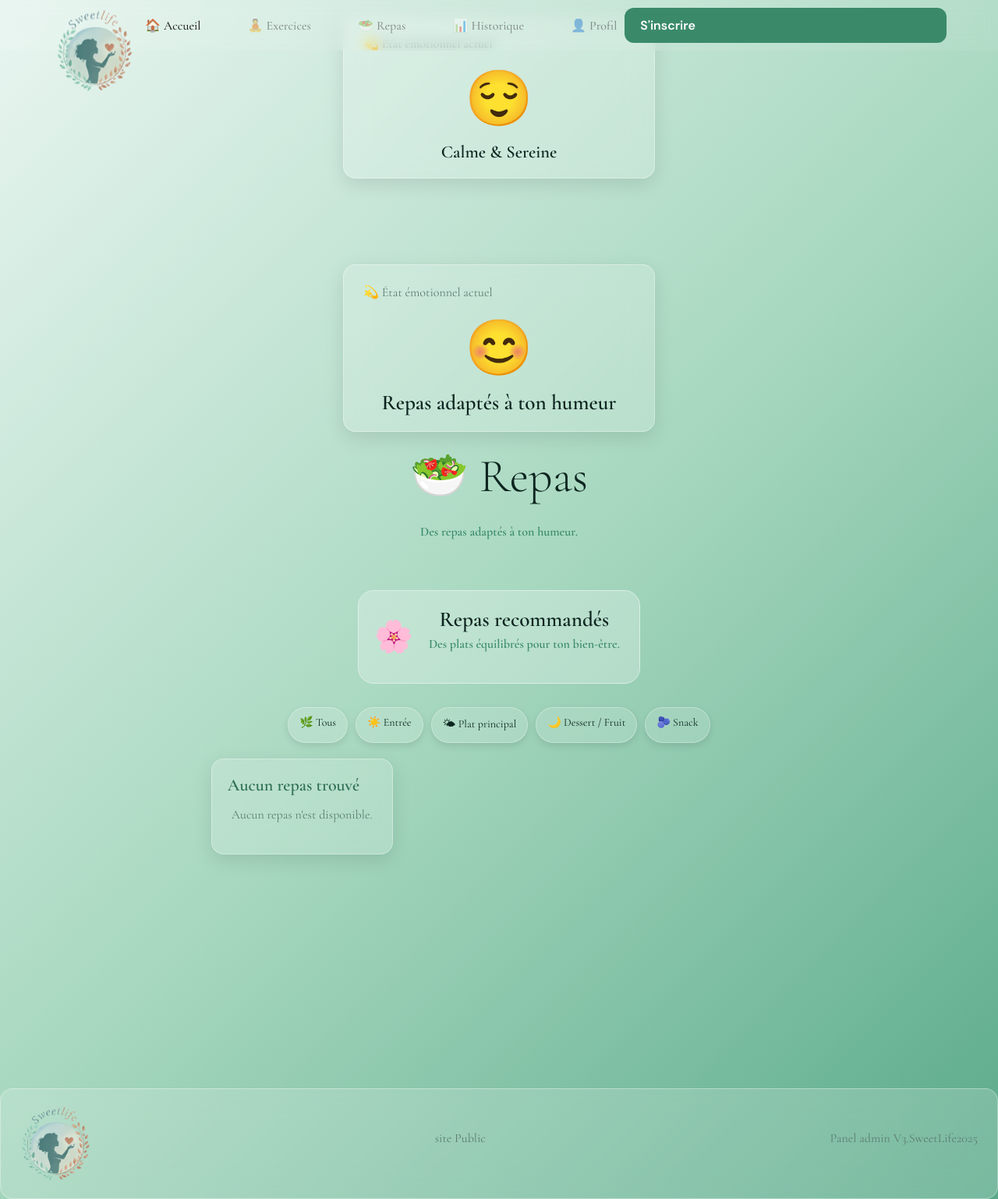
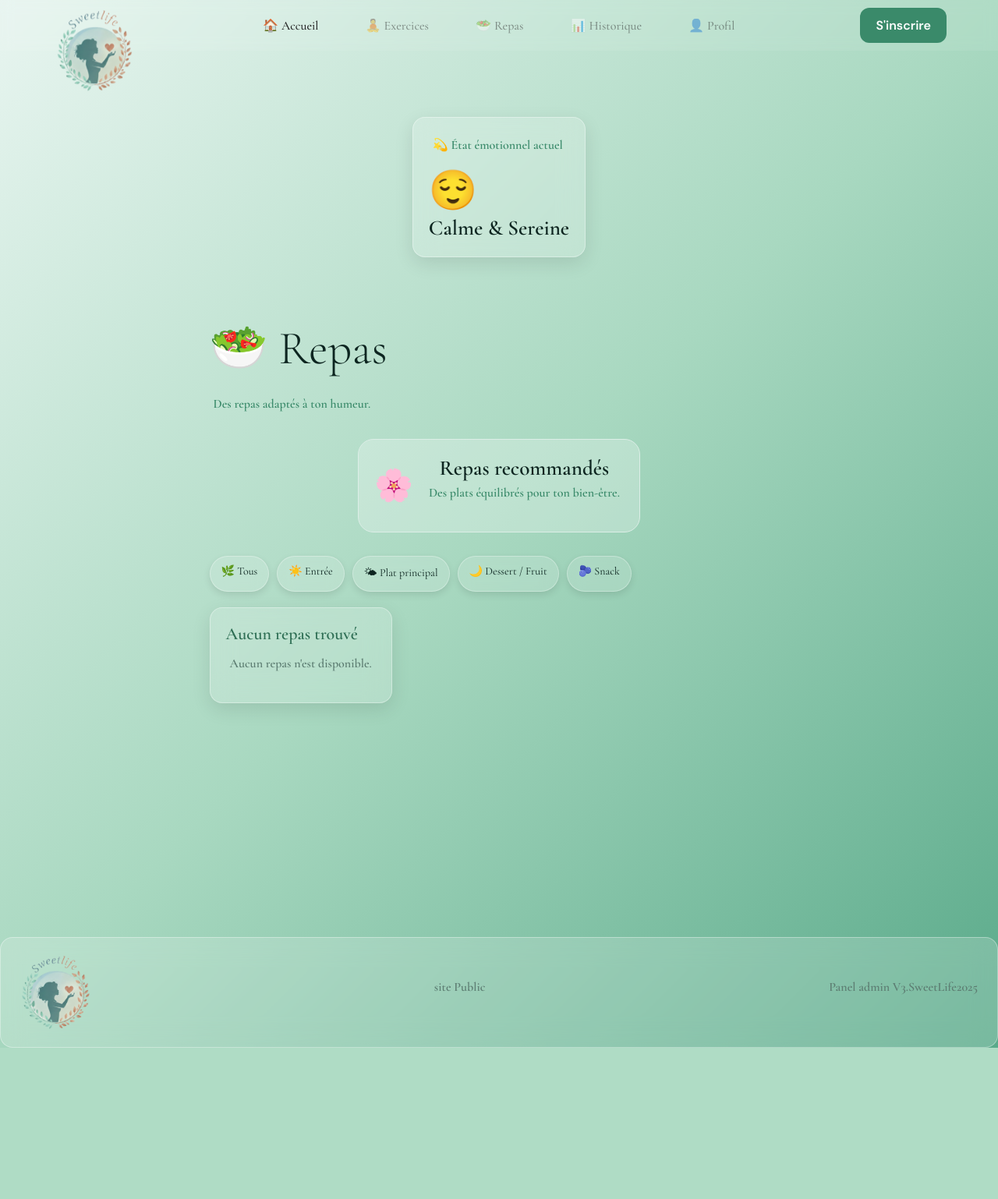
Before and after one commit to fatfati22/gitSweet, a PHP site: page /index.php?route=repas in a window 1280 px wide. Shown: the whole page at 78% size. After the commit the page ends 1344 px from the top, so only its background shows below. Run offline with PHP 8.4, Linux system fonts and the light colour scheme; data that the repository does not hold is empty.

Commit message:
copie sweetlifee

```diff
--- a/vue/css/humeur.css
+++ b/vue/css/humeur.css
@@ -1,21 +1,36 @@
+/*   CARTE D’HUMEUR      */
 
-.mood-card{
-max-width:400px;
-width:100%;
-margin:20px auto;
-padding:25px;
-text-align:center;
+.mood-card {
+    padding: 25px; /* espace intérieur */
+    width: fit-content; /* largeur adaptée au contenu */
+    height: fit-content;
+    display: block; /* élément en bloc */
+    margin: 5em auto; /* centre la carte */
 }
-.affichage-humeur{
-display:flex;
-flex-direction:column;
-align-items:center;
-gap:10px;
+
+/* GRAND EMOJI */
+.big-emoji {
+    font-size: 50px; /* grande taille */
+    display: inline-block; /* reste sur la ligne */
+    cursor: pointer; /* curseur main */
+    transition: transform 0.25s ease; /* animation douce */
 }
-.big-emoji{
-font-size:70px;
-cursor:pointer;
-transition:transform .3s ease;
+p {
+    font-weight: bold;
 }
-.big-emoji:hover{transform:scale(1.2);}
-#moodTitle{margin:0;font-size:1.4rem;font-weight:700;}
+/* CARTE ARTICLE */
+article {
+    background: rgba(255, 255, 255, 0.3); /* fond transparent */
+    backdrop-filter: blur(15px); /* effet flou */
+    -webkit-backdrop-filter: blur(15px); /* compatibilité Safari */
+
+    border-radius: 20px; /* coins arrondis */
+    overflow: hidden; /* cache ce qui dépasse */
+
+    border: 1px solid rgba(255, 255, 255, 0.4); /* bordure légère */
+
+    box-shadow: 0 8px 25px rgba(0, 0, 0, 0.1); /* ombre */
+
+    transition: all 0.3s ease; /* animation douce */
+    position: relative; /* position de base */
+}
--- a/vue/css/navbar.css
+++ b/vue/css/navbar.css
@@ -137,6 +137,7 @@
     top: 15px;
     right: 15px;
     z-index: 1001;
+    width: fit-content;
 }
 
 .btn-desktop {
@@ -203,6 +204,7 @@
 
     .btn-desktop {
         display: flex;
+        width: fit-content;
     }
 
     .btn-mobile {
--- a/vue/css/oubli.css
+++ b/vue/css/oubli.css
@@ -185,8 +185,6 @@
 /*   CARTE HUMEUR         */
 
 .mood-card {
-    width: 100%;
-    padding: 20px;
     border-radius: 15px;
     background: rgba(255, 255, 255, 0.3); /* fond semi-transparent */
 }
--- /dev/null
+++ b/vue/html/actuel.php
@@ -0,0 +1,10 @@
+    <!-- CARDS -->
+    <section>
+        <!-- MOOD -->
+        <article class="mood-card glass-card">
+            <p class="couleur">💫 État émotionnel actuel</p>
+            <section class="affichage-humeur">
+                <span class="big-emoji" id="moodEmoji">😌</span>
+                <h3>Calme & Sereine</h3>
+            </section>
+        </article>
--- a/vue/html/exercice.php
+++ b/vue/html/exercice.php
@@ -2,9 +2,7 @@
 
 /** @var array $exercices */
 ?>
-
-
-
+<?php include(__DIR__ . '/actuel.php'); ?>
 <section>
     <h1 class="titre">🧘 Exercices</h1>
     <p class="sous-titre">
--- a/vue/html/repas.php
+++ b/vue/html/repas.php
@@ -8,14 +8,9 @@
 <input type="radio" name="type" id="dessert-fruit">
 <input type="radio" name="type" id="snack">
 
-<article class="mood-card glass-card">
-    <p>💫 État émotionnel actuel</p>
 
-    <section class="affichage-humeur">
-        <span class="big-emoji">😊</span>
-        <h3>Repas adaptés à ton humeur</h3>
-    </section>
-</article>
+<?php include(__DIR__ . '/actuel.php'); ?>
+
 
 <h1>🥗 Repas</h1>
 <p class="sous-titre couleur">
--- a/vue/js/humeur.js
+++ /dev/null
@@ -1,20 +0,0 @@
-
-document.addEventListener('DOMContentLoaded',()=>{
-const moodEmoji=document.getElementById('moodEmoji');
-const moodTitle=document.getElementById('moodTitle');
-if(!moodEmoji||!moodTitle)return;
-const h=[
-{emoji:'😊',titre:'Joyeux'},
-{emoji:'😌',titre:'Calme'},
-{emoji:'😢',titre:'Triste'},
-{emoji:'😠',titre:'En colère'},
-{emoji:'😰',titre:'Stressé'},
-{emoji:'😴',titre:'Fatigué'}
-];
-let i=0;
-moodEmoji.addEventListener('click',()=>{
-i=(i+1)%h.length;
-moodEmoji.textContent=h[i].emoji;
-moodTitle.textContent=h[i].titre;
-});
-});
--- a/vue/layout/main.php
+++ b/vue/layout/main.php
@@ -40,15 +40,6 @@
 
     <?php include __DIR__ . '/../html/navbar.php'; ?>
 
-    <article class="mood-card glass-card">
-        <p>💫 État émotionnel actuel</p>
-        <section class="affichage-humeur">
-            <span class="big-emoji" id="moodEmoji">😌</span>
-            <h3 id="moodTitle">Calme &amp; Sereine</h3>
-        </section>
-    </article>
-
-
     <main<?= !empty($mainClass) ? ' class="' . htmlspecialchars($mainClass) . '"' : '' ?>>
         <?= $contenu ?? ''; ?>
         </main>
@@ -67,7 +58,6 @@
         <script src="/vue/js/theme.js"></script>
         <script src="/vue/js/animationCard.js"></script>
         <script src="/vue/js/filtre.js"></script>
-<script src="/vue/js/humeur.js"></script>
 </body>
 
 </html>
```
Also changed, not shown: vue/html/actuelProfil.php (added, +10 -0 lines).
